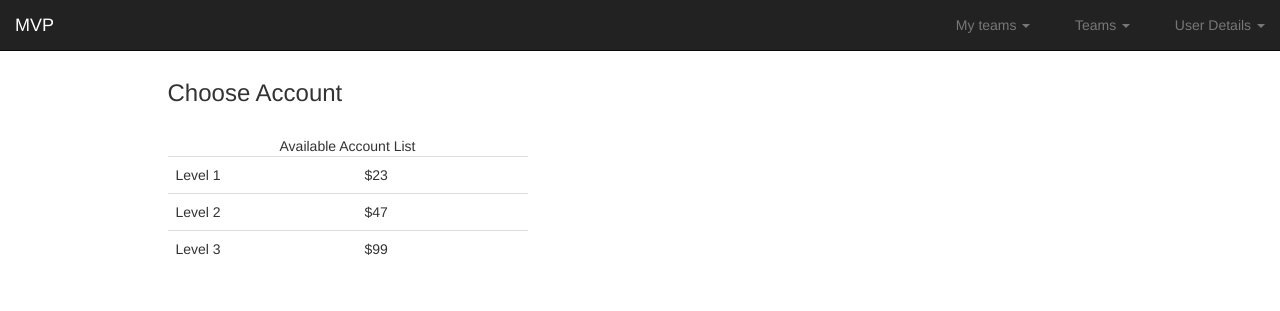
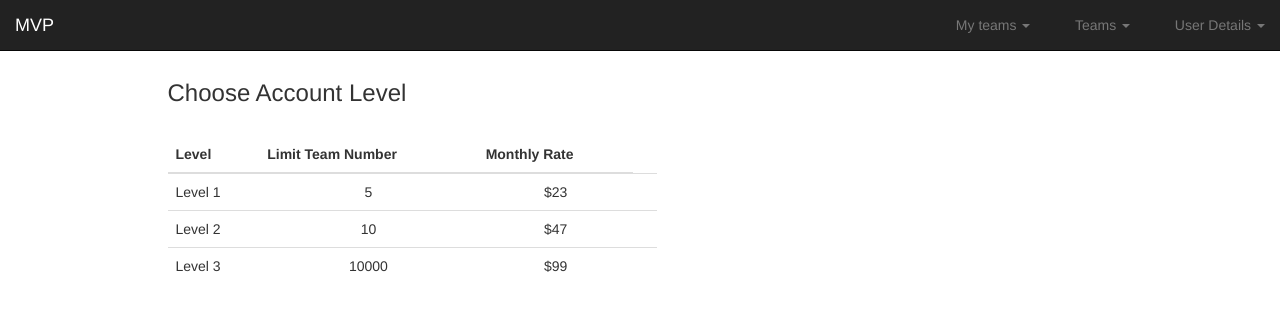
Before and after one commit to IT-corridor/lavioli-mvp, a Django app: page /update_account in a window 1280 px wide. Shown: the top 311 px of the page. Run offline with Django 3.2, Linux system fonts and the light colour scheme; a user stored in the database is signed in; data comes from the database, SQL or seed files in the repository; both versions use the stored data as it was after the commit; some libraries are stand-ins or nearby versions; some web fonts are replaced.

Commit message:
stripe revise version-2

```diff
--- a/lavioli_mvp/settings.py
+++ b/lavioli_mvp/settings.py
@@ -17,6 +17,12 @@ BASE_DIR = os.path.dirname(os.path.dirname(os.path.abspath(__file__)))
 PROJECT_APP_PATH = os.path.dirname(os.path.abspath(__file__))
 PROJECT_APP = os.path.basename(PROJECT_APP_PATH)
 
+
+# change with your stripe keys
+STRIPE_KEYS = {
+    'stripe_secret_key': 'sk_test_1AFSPD5Dg8RihyPPtylWiSsR',
+    'publishable_key': 'pk_test_Q4RGBzPFhWbMP2daCqMg6Rj7'
+}
 
 # Application definition
 
--- a/lavioli_mvp/urls.py
+++ b/lavioli_mvp/urls.py
@@ -36,4 +36,5 @@ urlpatterns = [
     url(r'^accept_invitation/(?P<m_id>\d+)/(?P<t_id>\d+)$', team.views.accept_invitation, name='accept_invitation'),
     url(r'^charge_account$', team.views.charge_account, name='charge_account'),
     url(r'^cancel_account$', team.views.cancel_account, name='cancel_account'),
+    url(r'^stripe_webhook$', team.views.stripe_webhook, name='stripe_webhook'),
 ]
--- a/team/models.py
+++ b/team/models.py
@@ -26,6 +26,7 @@ class Account(models.Model):
 	team_limit = models.IntegerField(default=0)
 	budget = models.IntegerField(default=0)
 	description = models.TextField(null=True, blank=True)
+	stripe_id = models.CharField(max_length=50)
 
 	def __unicode__(self):
 		return self.name
@@ -39,6 +40,9 @@ class TeamUser(AbstractUser):
 	is_temp = models.BooleanField(default=False)
 	exp_date = models.DateField(null=True, blank=True)
 	last4_card_num = models.CharField(max_length=4, null=True, blank=True)
+	phone = models.CharField(max_length=20, null=True, blank=True)
+	customer_id = models.CharField(max_length=50, null=True, blank=True)
+	subscription_id = models.CharField(max_length=50, null=True, blank=True)
 
 	def __unicode__(self):
 		return self.username
--- a/team/views.py
+++ b/team/views.py
@@ -1,5 +1,6 @@
 import hashlib, datetime, random
 import stripe
+import json
 from datetime import timedelta
 
 from django.shortcuts import render
@@ -11,12 +12,6 @@ from django.conf import settings
 from django.contrib.auth.hashers import *
 
 from .models import *
-
-
-stripe_keys = {
-    'stripe_secret_key': 'sk_test_1AFSPD5Dg8RihyPPtylWiSsR',
-    'publishable_key': 'pk_test_Q4RGBzPFhWbMP2daCqMg6Rj7'
-}
 
 
 def dashboard(request):
@@ -68,34 +63,35 @@ def update_account(request):
 	return render(request, 'update_account.html', {
 		'accounts': other_accounts,
 		'email': teamuser.email,
-		'key': stripe_keys['publishable_key'],
+		'customer_id': teamuser.customer_id,
+		'key': settings.STRIPE_KEYS['publishable_key'],
 		})
 
 @login_required
 def charge_account(request):
 	teamuser = TeamUser.objects.get(email=request.user.email)
-	a_id = request.POST.get('a_id')
-	account = Account.objects.get(id=a_id)
-	teamuser.account = account
-	teamuser.exp_date = datetime.date.today() + timedelta(days=30)
-	teamuser.save()
+	account = Account.objects.get(id=request.POST.get('a_id'))
 
 	card = request.POST.get('stripeToken')
+	stripe.api_key = settings.STRIPE_KEYS['stripe_secret_key']
 
-	stripe.api_key = stripe_keys['stripe_secret_key']
-	customer = stripe.Customer.create(
-		email=teamuser.email,
-		card=card
-	)
+	if not card:	# update subscription
+		subscription = stripe.Subscription.retrieve(teamuser.subscription_id)
+		subscription.plan = account.stripe_id
+		subscription.save()
+	else:		# for the first time
+		customer = stripe.Customer.create(
+			email=teamuser.email,
+			plan=account.stripe_id,
+			card=card
+		)
 
-	charge = stripe.Charge.create(
-		customer=customer.id,
-		amount=account.budget*100,
-		currency='usd',
-		description='MVP Charge'
-	)
+		teamuser.customer_id = customer.id
+		teamuser.subscription_id = customer.subscriptions.data[0].id
+		teamuser.last4_card_num = customer.sources.data[0].last4
+		teamuser.exp_date = datetime.date.today() + timedelta(days=30)
 
-	teamuser.last4_card_num = charge.source.last4
+	teamuser.account = account
 	teamuser.save()
 
 	return HttpResponseRedirect('/plan')
@@ -123,9 +119,13 @@ def plan(request):
 def cancel_account(request):
 	teamuser = TeamUser.objects.get(email=request.user.email)
 	teamuser.account = None
+	teamuser.customer_id = None
 	teamuser.save()
 
-	# remove periodic payment.
+	stripe.api_key = settings.STRIPE_KEYS['stripe_secret_key']
+	subscription = stripe.Subscription.retrieve(teamuser.subscription_id)
+	subscription.delete(at_period_end=True)
+
 	return HttpResponseRedirect('/plan')
 
 @login_required
@@ -178,7 +178,7 @@ def invite_user(request):
 		teamuser = tusers[0]
 		email_body = "Dear %s. \nYou've got an invitation from Team: %s \nYou can use all services from the team accepting the following link\n http://www.test.com/accept_invitation/%i/%i \nThank you." % (teamuser.email, team.name, teamuser.id, team.id)
 	else:
-		# generate temperary password
+		# generate temporary password
 		salt = hashlib.sha1(str(random.random())).hexdigest()[:5]
 		password = hashlib.sha1(salt+user_email).hexdigest()
 
@@ -200,3 +200,18 @@ def invite_user(request):
 	send_mail(email_subject, email_body, settings.DEFAULT_FROM_EMAIL, [user_email], fail_silently=False)
 
 	return HttpResponse('success')
+
+
+
+def stripe_webhook(request):
+	# Retrieve the request's body and parse it as JSON
+	event_json = json.loads(request.body)
+
+	# Verify the event by fetching it from Stripe
+	event = stripe.Event.retrieve(event_json["id"])
+
+	# print event,'#########'
+	# Do something with event
+	# update exp_date and handle card failures
+
+	return HttpResponse(status=200)
--- a/templates/plan.html
+++ b/templates/plan.html
@@ -11,7 +11,7 @@
     <p> Card number: **** **** **** {{ teamuser.last4_card_num }}</p>
     <p> Expiratoin Date: {{ teamuser.exp_date }}</p>
     <p> Bill Amount: ${{ account.budget }}</p><br>
-    <p>You can create upto <b>{{ account.team_limit }}</b> teams with this account.</p>
+    <p>You can create up to <b>{{ account.team_limit }}</b> teams with this account.</p>
     <hr>
     <a href="#" onclick="cancel_account();" class="btn btn-primary" style="margin-right:20px;"> Cancel Account </a>
     {% else %}
@@ -19,6 +19,9 @@
     <hr>
     <p> You don't have bill information. </p>
     <p> Your activity with this account is limited. </p>
+    {% if teamuser.exp_date %}
+    <p> You can manage your team(s) until {{ teamuser.exp_date }}. </p>
+    {% endif %}
     <hr>
     {% endif %}
     <a href="/update_account" class="btn btn-primary" style="margin-right:20px;"> Update Account </a>
--- a/templates/update_account.html
+++ b/templates/update_account.html
@@ -5,19 +5,29 @@
 
 {% block main %}
     <div class="row">
-    <div class="col-md-6">
-    <h3> Choose Account </h3> <br>
+    <div class="col-md-8">
+    <h3> Choose Account Level</h3> <br>
      <table class="table table-hover">
-      <caption>Available Account List</caption>
+      <thead>
+        <tr>
+          <th>Level</th>
+          <th>Limit Team Number</th>
+          <th>Monthly Rate</th>
+        </tr>
+      </thead>
       <tbody>
       {% for account in accounts %}
         <tr>
           <td>{{ account.name }}</td>
-          <td>${{ account.budget }}</td>
+          <td class="text-center">{{ account.team_limit }}</td>
+          <td class="text-center">${{ account.budget }}</td>
           <td>
             <form action="/charge_account" method="post">
               {% csrf_token %}
               <input type="hidden" name="a_id" value="{{account.id}}">
+              {% if customer_id %}
+              <button class="btn btn-primary" style="margin-right:20px;"> Update Account </button>
+              {% else %}
               <script src="https://checkout.stripe.com/checkout.js" class="stripe-button"
                       data-key="{{ key }}"
                       data-name="Update Account"
@@ -26,6 +36,7 @@
                       data-email="{{email}}"
                       data-locale="auto">
               </script>
+              {% endif %}
             </form>
           </td>
         </tr>
```
Also changed, not shown: db.sqlite3, team/migrations/0011_auto_20160523_0812.py (added).
